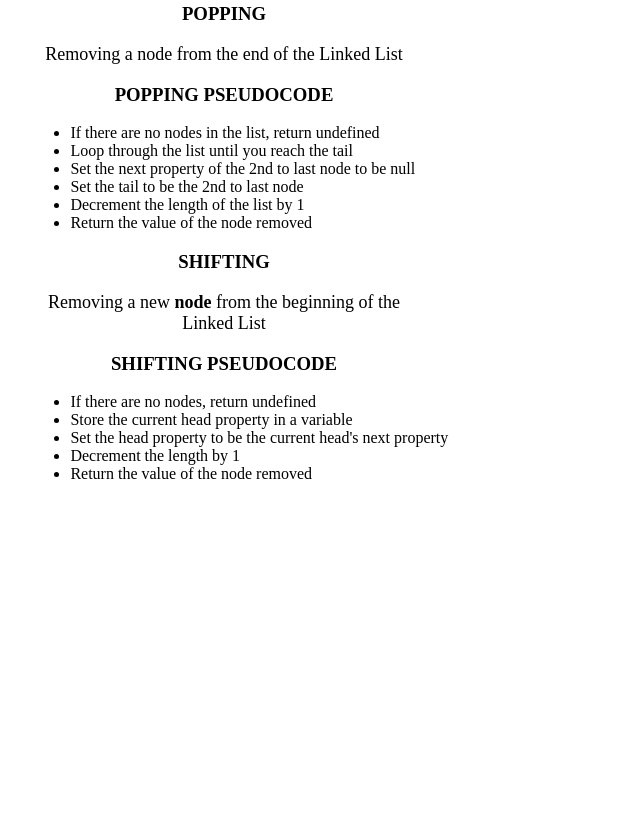
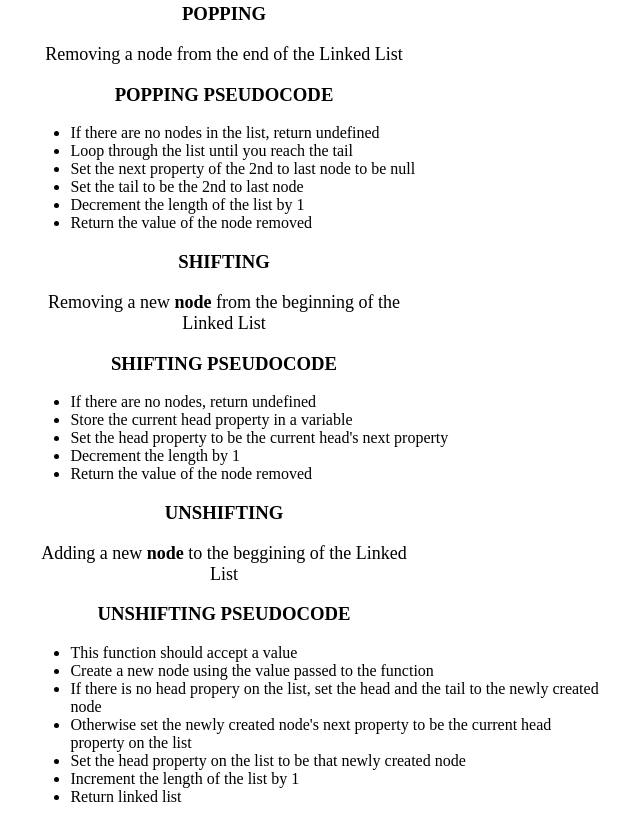
Before and after one commit to George701/algorithms-data-structures, a plain HTML site: page 14_SinglyLinkedList/index.html in a window 1280 px wide. Shown: the part 720-1542 px from the top of the page, without its empty margins (416-1056 px from the left). Before the commit the page ends 1219 px from the top, so only its background shows below. Drawn offline with Linux system fonts and the light colour scheme.

Commit message:
SL unshift

```diff
--- a/14_SinglyLinkedList/index.html
+++ b/14_SinglyLinkedList/index.html
@@ -144,6 +144,41 @@
     </ul>
   </article>
 
+  <article>
+    <h3>
+      Unshifting
+    </h3>
+    <p>
+      Adding a new <strong>node</strong> to the beggining of the Linked List
+    </p>
+    <h3>
+      Unshifting pseudocode
+    </h3>
+    <ul>
+      <li>
+        This function should accept a value
+      </li>
+      <li>
+        Create a new node using the value passed to the function
+      </li>
+      <li>
+        If there is no head propery on the list, set the head and the tail to the newly created node
+      </li>
+      <li>
+        Otherwise set the newly created node's next property to be the current head property on the list
+      </li>
+      <li>
+        Set the head property on the list to be that newly created node
+      </li>
+      <li>
+        Increment the length of the list by 1
+      </li>
+      <li>
+        Return linked list
+      </li>
+    </ul>
+  </article>
+
   <script>
 
     class Node {
@@ -166,7 +201,7 @@
         this.head = null;
         this.tail = null;
         this.length = 0;
-      }
+      };
 
       push = val => {
         const newNode = new Node(val);
@@ -181,7 +216,7 @@
 
         this.length++;
         return this;
-      }
+      };
       // traverse = () => {
       //   let current = this.head;
       //   while (current) {
@@ -198,7 +233,7 @@
         while (currentNode.next) {
           newTail = currentNode;
           currentNode = currentNode.next;
-        }
+        };
 
         // Set the tail to be the 2nd to last node
         this.tail = newTail;
@@ -216,7 +251,7 @@
 
         // Return the value of the node removed
         return currentNode;
-      }
+      };
 
       shift = () => {
         // If there are no nodes, return undefined
@@ -233,6 +268,26 @@
         }
         // Return the value of the node removed
         return currentHead;
+      };
+
+      unshift = val => {
+        // This function should accept a value
+        // Create a new node using the value passed to the function
+        const newNode = new Node(val);
+        if (!this.head) {
+        // If there is no head propery on the list, set the head and the tail to the newly created node
+          this.head = newNode;
+          this.tail = this.head;
+        } else {
+          // Otherwise set the newly created node's next property to be the current head property on the list
+          newNode.next = this.head;
+          // Set the head property on the list to be that newly created node
+          this.head = newNode;
+        }
+        // Increment the length of the list by 1
+        this.length++;
+        // Return linked list
+        return this;
       }
     }
 
```
